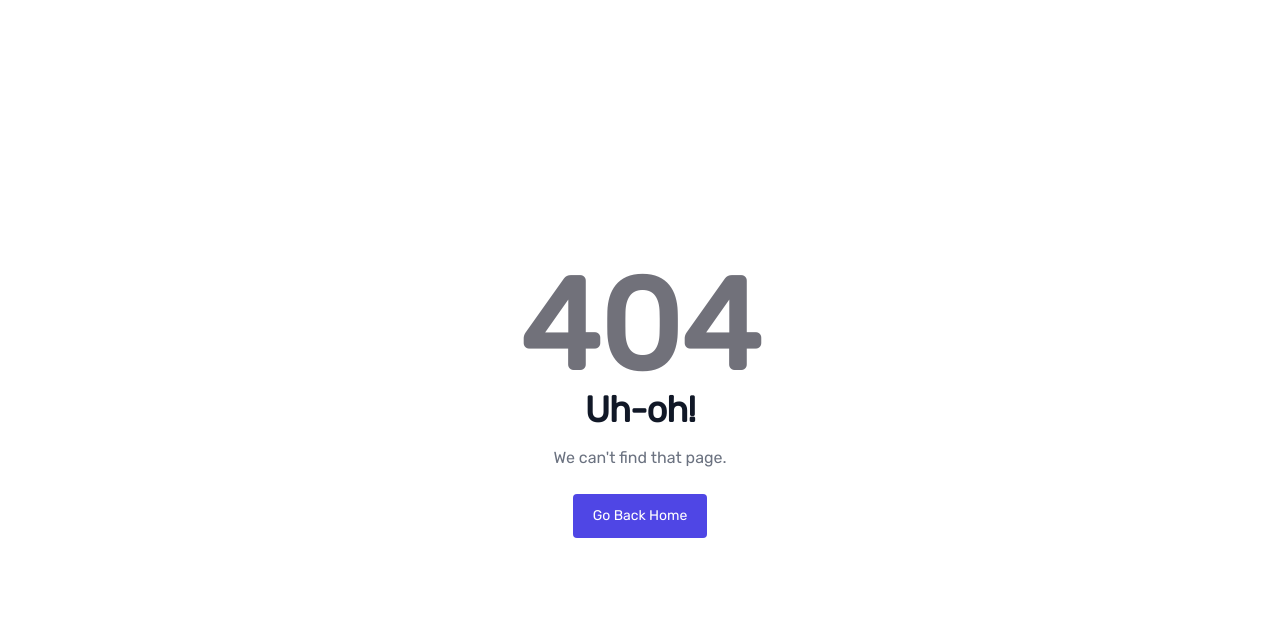
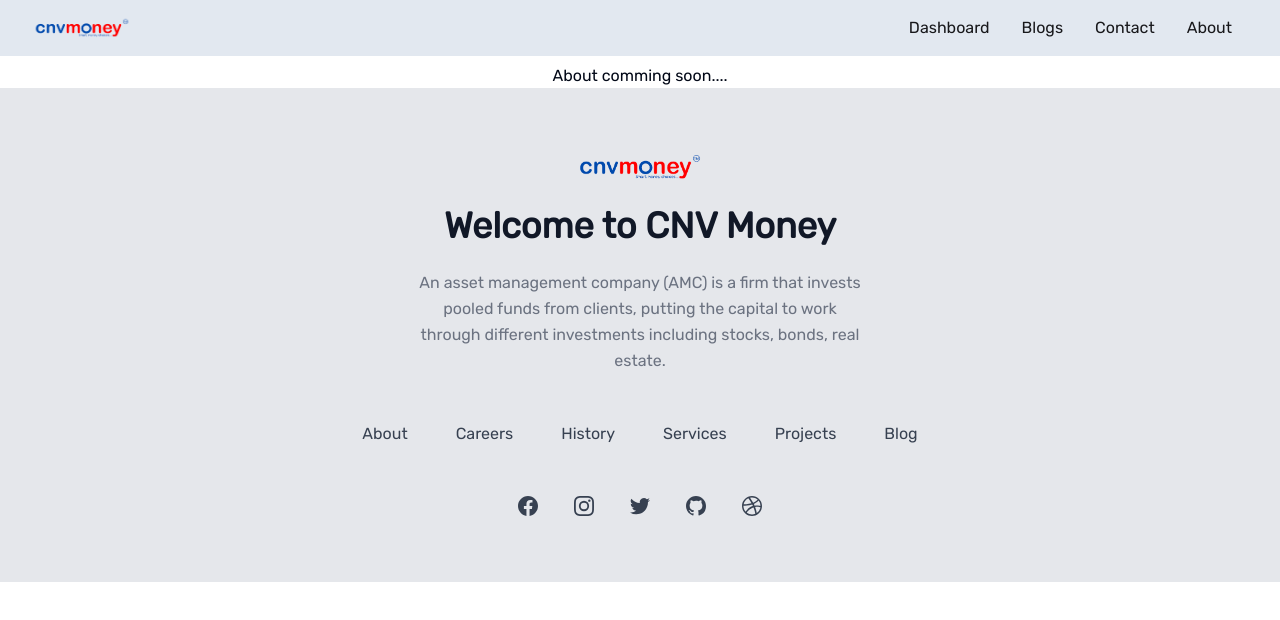
Before and after one commit to Ankitcnv/Mail_Platform, a Next.js app: page /dashboard/about in a window 1280 px wide. Before the commit this address had no page. Shown: the top 620 px of the page. Built offline with nearby package versions, Linux system fonts and the light colour scheme.

Commit message:
footer fix

```diff
--- /dev/null
+++ b/app/dashboard/about/page.tsx
@@ -0,0 +1,11 @@
+import React from "react";
+
+const About = () => {
+  return (
+    <div className="mx-auto mt-16 flex justify-center">
+      About comming soon....
+    </div>
+  );
+};
+
+export default About;
--- a/components/Footer.tsx
+++ b/components/Footer.tsx
@@ -2,7 +2,7 @@ import React from "react";
 import Image from "next/image";
 const Footer = () => {
   return (
-    <footer className="bg-gray-200">
+    <footer className="bg-gray-200 ">
       <div className="mx-auto max-w-5xl px-4 py-16 sm:px-6 lg:px-8">
         <div className="flex justify-center text-teal-600">
           <div className="flex flex-col">
--- a/components/NavBar.tsx
+++ b/components/NavBar.tsx
@@ -56,8 +56,10 @@ function NavBar() {
                 </Link>
               </li>
               <li className="sm:p-2 sm:m-2 rounded-md text-md text-zinc-900 py-2 px-6 text-center  border-b-2 md:border-b-0 hover:bg-slate-300  hover:text-zinc-900 ">
-                <Link href="#projects" onClick={() => setNavbar(!navbar)}>
-                  Projects
+                <Link
+                  href="/dashboard/about"
+                  onClick={() => setNavbar(!navbar)}>
+                  About
                 </Link>
               </li>
             </ul>
```
